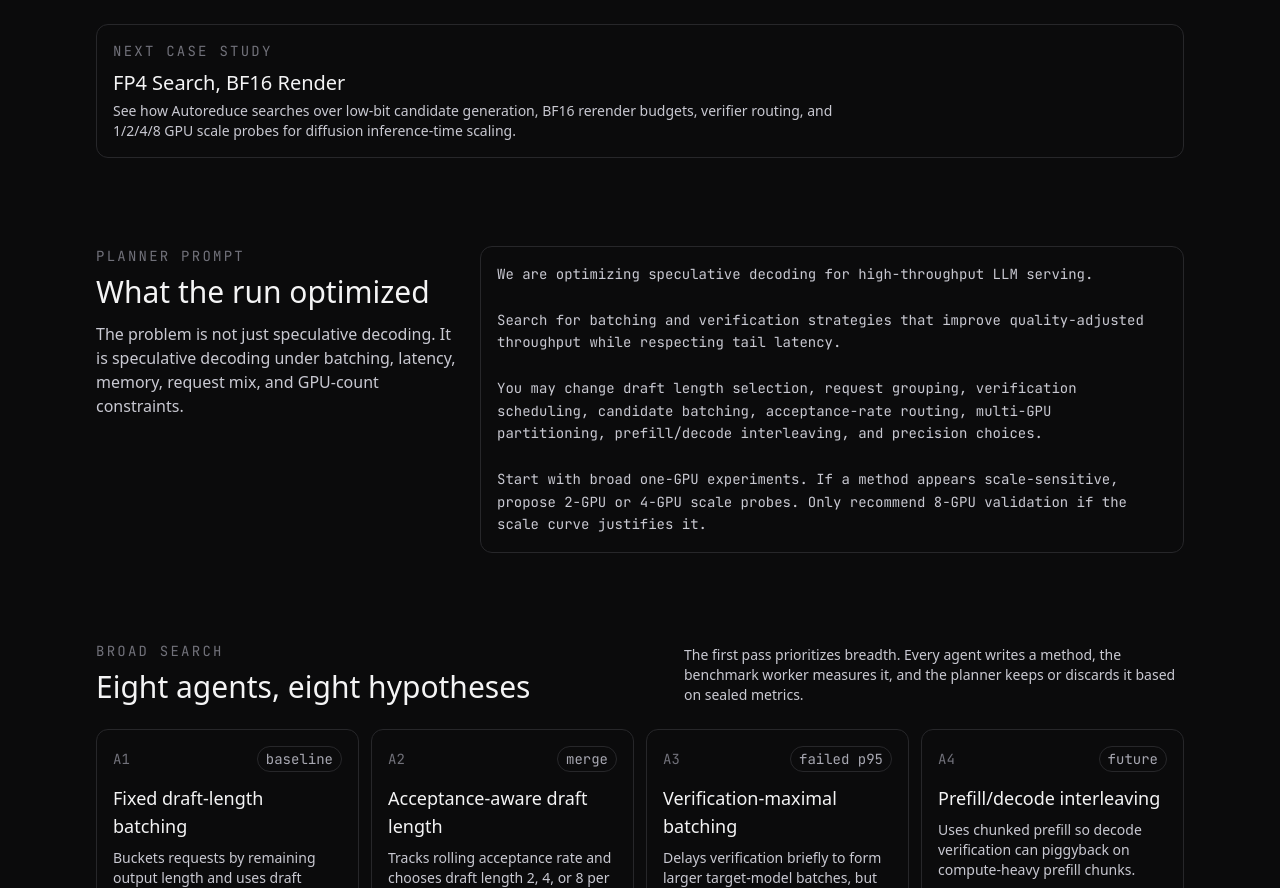
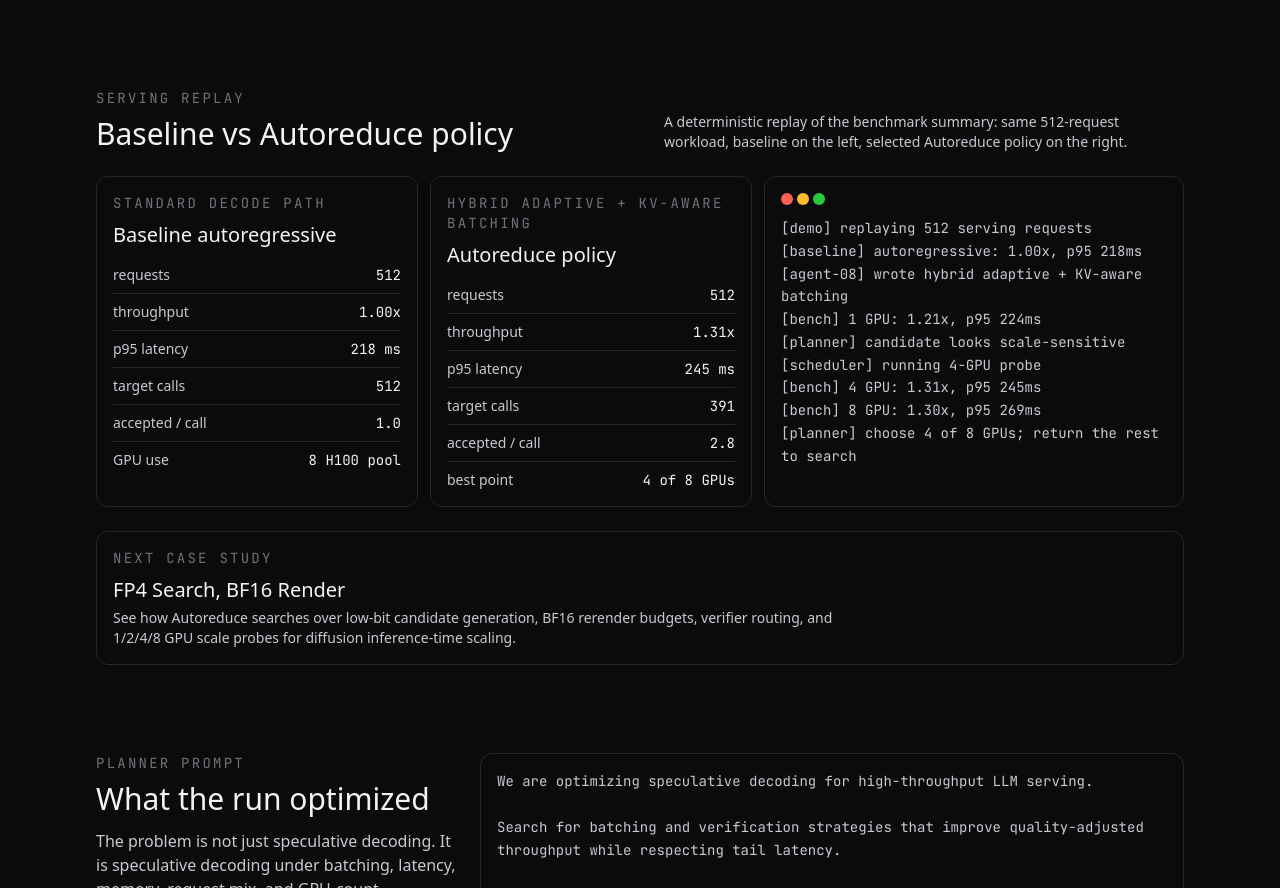
Before and after one commit to vishruthb/autoreduce, a Next.js app in the folder web/: page /case-studies/speculative-decoding in a window 1280 px wide. Shown: the part 880-1768 px from the top of the page. Built offline with nearby package versions, Linux system fonts and the light colour scheme.

Commit message:
Add speculative decoding serving replay

```diff
--- a/web/app/case-studies/speculative-decoding/page.tsx
+++ b/web/app/case-studies/speculative-decoding/page.tsx
@@ -144,6 +144,45 @@ const BASELINES = [
   ["Best scaled policy", "1.31x", "+31%", "best at 4 of 8 GPUs"],
 ];
 
+const REPLAY_METRICS = [
+  {
+    title: "Baseline autoregressive",
+    subtitle: "standard decode path",
+    rows: [
+      ["requests", "512"],
+      ["throughput", "1.00x"],
+      ["p95 latency", "218 ms"],
+      ["target calls", "512"],
+      ["accepted / call", "1.0"],
+      ["GPU use", "8 H100 pool"],
+    ],
+  },
+  {
+    title: "Autoreduce policy",
+    subtitle: "hybrid adaptive + KV-aware batching",
+    rows: [
+      ["requests", "512"],
+      ["throughput", "1.31x"],
+      ["p95 latency", "245 ms"],
+      ["target calls", "391"],
+      ["accepted / call", "2.8"],
+      ["best point", "4 of 8 GPUs"],
+    ],
+  },
+];
+
+const REPLAY_LOG = [
+  "[demo] replaying 512 serving requests",
+  "[baseline] autoregressive: 1.00x, p95 218ms",
+  "[agent-08] wrote hybrid adaptive + KV-aware batching",
+  "[bench] 1 GPU: 1.21x, p95 224ms",
+  "[planner] candidate looks scale-sensitive",
+  "[scheduler] running 4-GPU probe",
+  "[bench] 4 GPU: 1.31x, p95 245ms",
+  "[bench] 8 GPU: 1.30x, p95 269ms",
+  "[planner] choose 4 of 8 GPUs; return the rest to search",
+];
+
 const SOURCES = [
   ["Speculative Decoding", "https://arxiv.org/abs/2211.17192"],
   ["Speculative Sampling", "https://arxiv.org/abs/2302.01318"],
@@ -241,6 +280,37 @@ function ComparisonTable({
   );
 }
 
+function ServingReplay() {
+  return (
+    <div className="grid gap-md lg:grid-cols-[minmax(0,1fr)_420px]">
+      <div className="grid gap-md md:grid-cols-2">
+        {REPLAY_METRICS.map((panel) => (
+          <article key={panel.title} className="rounded-lg border border-hairline bg-canvas p-lg">
+            <p className="font-mono text-code-sm uppercase tracking-[0.16em] text-mute">
+              {panel.subtitle}
+            </p>
+            <h3 className="mt-sm text-heading-md text-ink">{panel.title}</h3>
+            <div className="mt-lg space-y-sm">
+              {panel.rows.map(([label, value]) => (
+                <div key={label} className="flex items-center justify-between gap-md border-b border-hairline pb-sm last:border-b-0 last:pb-0">
+                  <span className="text-body-sm text-body">{label}</span>
+                  <span className="font-mono text-code-sm text-ink">{value}</span>
+                </div>
+              ))}
+            </div>
+          </article>
+        ))}
+      </div>
+      <div className="rounded-lg border border-hairline bg-canvas p-lg">
+        <TrafficLights />
+        <pre className="mt-md overflow-x-auto whitespace-pre-wrap font-mono text-code-sm leading-relaxed text-body">
+          {REPLAY_LOG.join("\n")}
+        </pre>
+      </div>
+    </div>
+  );
+}
+
 export default function CaseStudiesPage() {
   return (
     <div className="mx-auto flex min-h-[calc(100vh-56px)] max-w-dash flex-col px-lg">
@@ -297,6 +367,22 @@ export default function CaseStudiesPage() {
             </p>
           </div>
           <ComparisonTable rows={BASELINES} />
+        </section>
+
+        <section className="mt-section">
+          <div className="mb-xl flex flex-col justify-between gap-md md:flex-row md:items-end">
+            <div>
+              <p className="font-mono text-code-sm uppercase tracking-[0.16em] text-mute">
+                serving replay
+              </p>
+              <h2 className="mt-sm text-display-lg text-ink">Baseline vs Autoreduce policy</h2>
+            </div>
+            <p className="max-w-[520px] text-body-sm text-body">
+              A deterministic replay of the benchmark summary: same 512-request workload, baseline
+              on the left, selected Autoreduce policy on the right.
+            </p>
+          </div>
+          <ServingReplay />
         </section>
 
         <section className="mt-xl">
```
